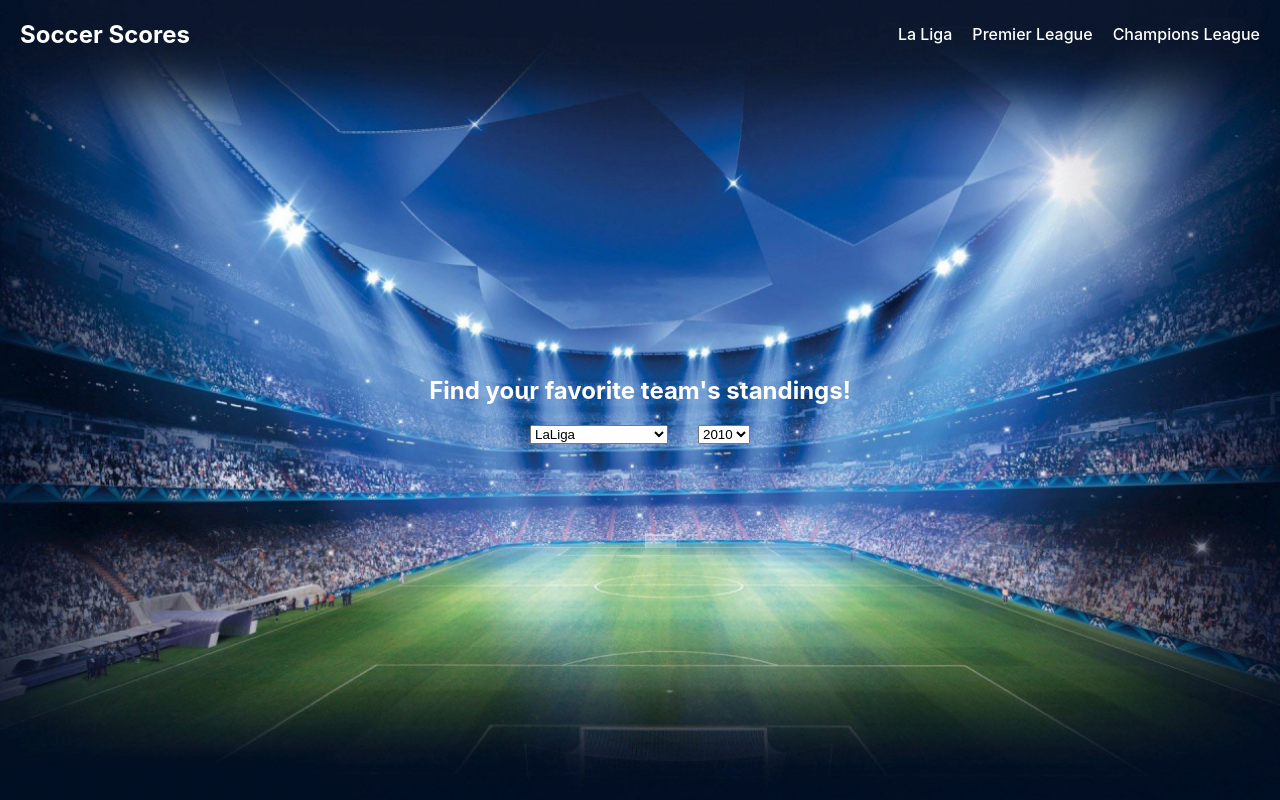
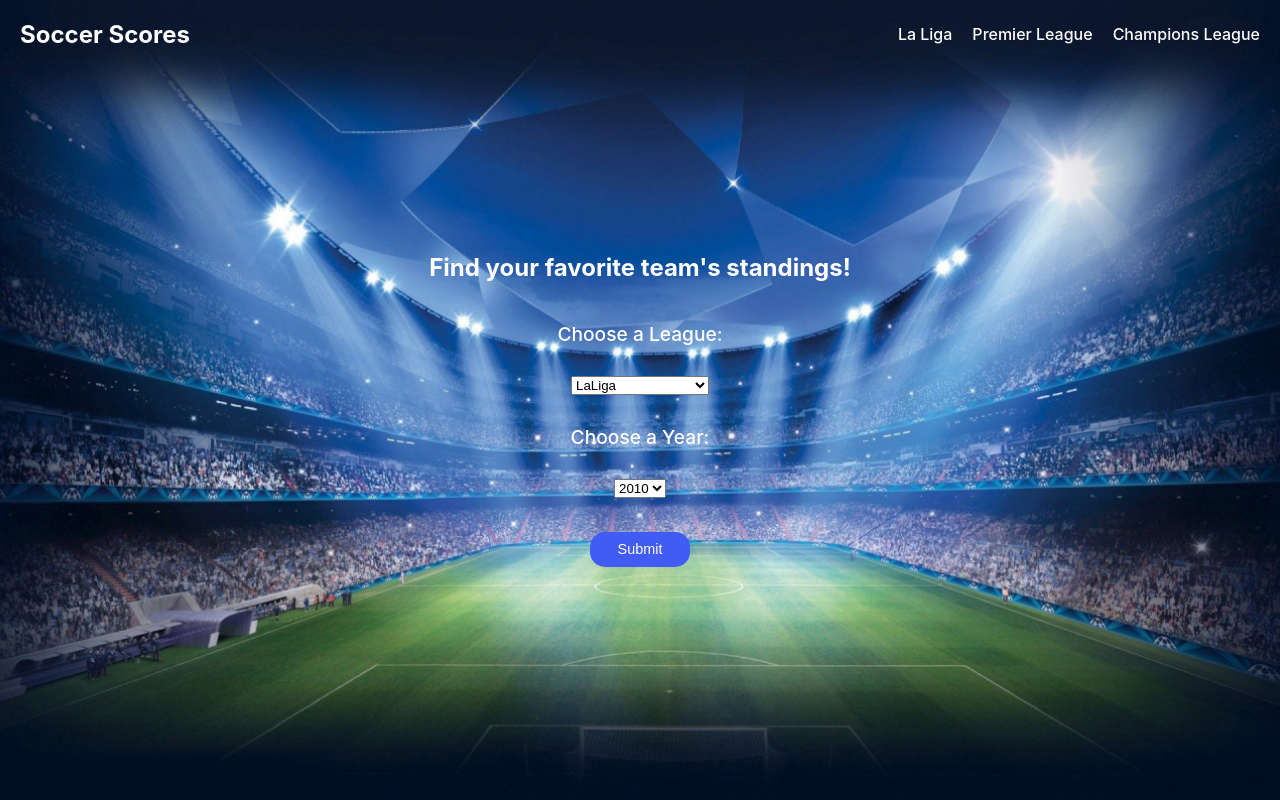
Before and after one commit to isaicastro1/Soccer-Scout, a JavaScript app: page / in a window 1280 px wide. Built offline with nearby package versions, Linux system fonts and the light colour scheme; the HTML template or start-up script is replaced by a standard one.

Commit message:
Finished styling home page select options

```diff
--- a/src/routes/Home/Home.js
+++ b/src/routes/Home/Home.js
@@ -5,12 +5,14 @@ const Home = () => {
     <div className="home-container">
       <h2>Find your favorite team's standings!</h2>
       <div className="options">
-        <select name="league">
+        <label htmlFor="season">Choose a League:</label>
+        <select name="league" id="league">
           <option value="LaLiga">LaLiga</option>
           <option value="Premier League">Premier League</option>
           <option value="Champions League">Champions League</option>
         </select>
-        <select name="year">
+        <label htmlFor="year">Choose a Year:</label>
+        <select name="year" id="year">
           <option value="2010">2010</option>
           <option value="2011">2011</option>
           <option value="2012">2012</option>
@@ -25,6 +27,8 @@ const Home = () => {
           <option value="2021">2021</option>
           <option value="2022">2022</option>
         </select>
+        <br />
+        <input type="submit" value="Submit" className="button-submit" />
       </div>
     </div>
   );
--- a/src/routes/Home/Home.scss
+++ b/src/routes/Home/Home.scss
@@ -11,6 +11,36 @@
 
   .options {
     display: flex;
-    gap: 30px;
+    align-items: center;
+    flex-direction: column;
+    font-size: 1.2rem;
+    font-weight: 500;
+    color: #fff;
+
+    label {
+      padding: 20px;
+    }
+
+    select {
+      display: flex;
+      margin: 10px;
+    }
+
+    .button-submit {
+      width: 100px;
+      height: 35px;
+      font-size: 0.9rem;
+      font-weight: 400;
+      background-color: #405cf5;
+      color: white;
+      border: none;
+      border-radius: 15px;
+      transition: 0.1s ease-in-out;
+
+      &:hover {
+        cursor: pointer;
+        transform: scale(1.05);
+      }
+    }
   }
 }
```
